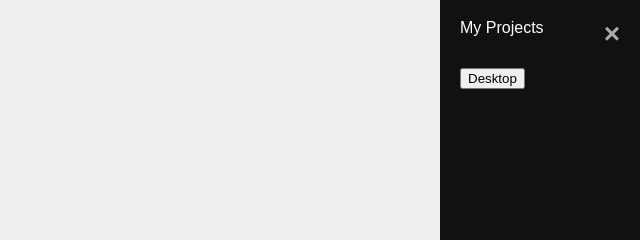
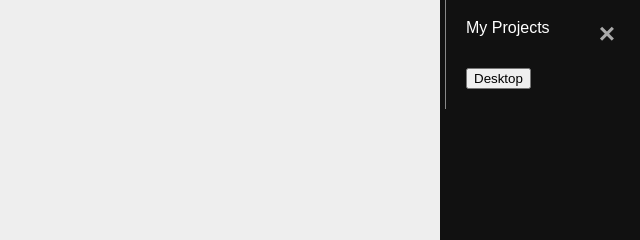
Before and after one commit to mattbyrnes/CODELABO, a website: page public/edit.html in a window 1280 px wide. Both pictures are taken after a click on the button "Projects". Shown: the top 240 px of the page, 640-1280 px from the left. Drawn offline with nearby package versions, Linux system fonts and the light colour scheme; no server answers; files whose address does not match are found by name.

Commit message:
Menu Updats

```diff
--- a/public/css/style.css
+++ b/public/css/style.css
@@ -47,9 +47,11 @@
   /* Modal Content */
   .modal-content {
     background-color: #111;
+    border-left: 1px solid #888;
+    box-sizing: border-box;
     margin: auto;
     padding: 20px;
-    width: 80%;
+    width: 95%;
     color: #fff;
   }
 
```
